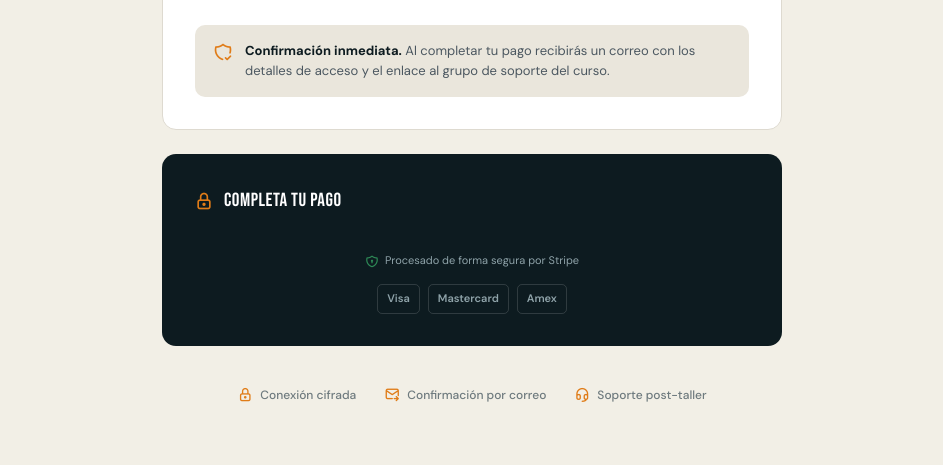
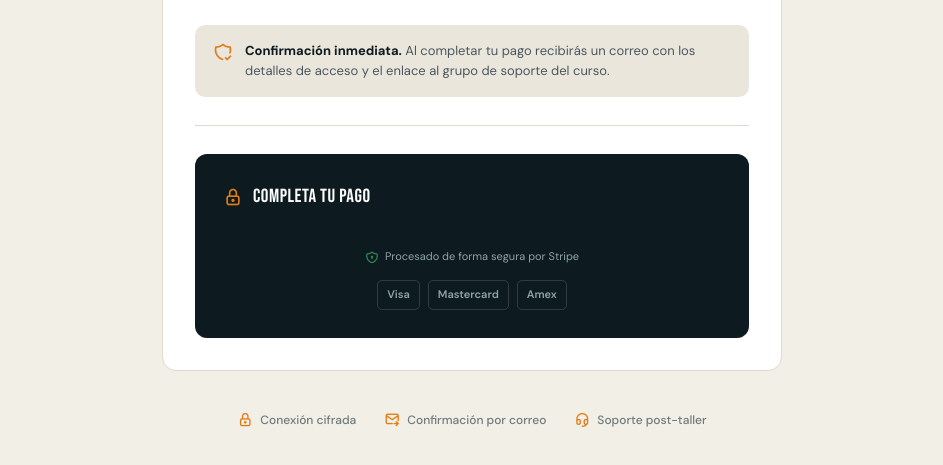
Before and after one commit to ingeimorales-star/ingemorales, a website: page checkout/index.html in a window 1280 px wide. Shown: the part 585-1050 px from the top of the page, without its empty margins (168-1111 px from the left). Drawn offline with Linux system fonts and the light colour scheme; a script that the page names is missing.

Commit message:
Fusionar resumen y pago en una sola tarjeta con divisor

```diff
--- a/checkout/index.html
+++ b/checkout/index.html
@@ -56,13 +56,7 @@ nav {
 }
 .checkout-sub { font-size: 14px; color: var(--muted); margin-bottom: 40px; }
 
-.checkout-grid {
-  display: flex;
-  flex-direction: column;
-  gap: 24px;
-}
-
-.order-card {
+.checkout-card {
   background: var(--white);
   border: 1px solid var(--border);
   border-radius: 14px;
@@ -102,10 +96,15 @@ nav {
 .guarantee-box div { font-size: 13px; color: #4B5760; line-height: 1.55; }
 .guarantee-box strong { color: var(--ink); }
 
+.section-divider {
+  border-top: 1px solid var(--border);
+  margin: 28px 0;
+}
+
 .pay-card {
   background: var(--ink);
-  border-radius: 14px;
-  padding: 32px;
+  border-radius: 12px;
+  padding: 28px;
   color: #fff;
 }
 .pay-header {
@@ -216,7 +215,8 @@ nav {
 @media (max-width: 480px) {
   .container { padding: 0 14px; }
   .checkout-wrap { padding: 32px 0 60px; }
-  .order-card, .pay-card { padding: 22px 18px; border-radius: 12px; }
+  .checkout-card { padding: 22px 18px; border-radius: 12px; }
+  .pay-card { padding: 20px 16px; }
   .checkout-title { font-size: clamp(26px, 8vw, 34px); }
   .trust-strip { gap: 16px; font-size: 11px; }
   .order-course { gap: 12px; }
@@ -242,10 +242,8 @@ nav {
     <div class="checkout-title">Confirma tu lugar</div>
     <div class="checkout-sub">Estás a un paso de comenzar tu entrenamiento en ISO 9001:2015.</div>
 
-    <div class="checkout-grid">
+    <div class="checkout-card">
 
-      <!-- RESUMEN DEL CURSO -->
-      <div class="order-card">
       <div class="order-course">
         <div class="order-icon"><i class="ti ti-certificate"></i></div>
         <div>
@@ -267,7 +265,8 @@ nav {
         <i class="ti ti-shield-check"></i>
         <div><strong>Confirmación inmediata.</strong> Al completar tu pago recibirás un correo con los detalles de acceso y el enlace al grupo de soporte del curso.</div>
       </div>
-      </div>
+
+      <div class="section-divider"></div>
 
       <!-- PANEL DE PAGO -->
       <div class="pay-card">
```
Lines whose indentation alone changed are shown as unchanged.
